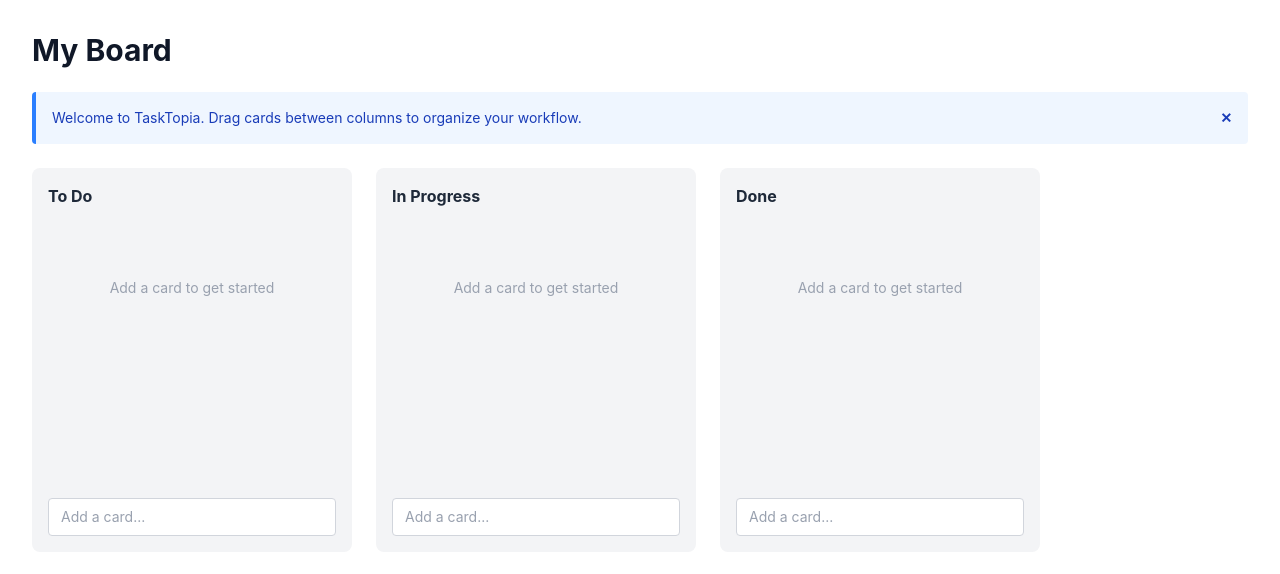
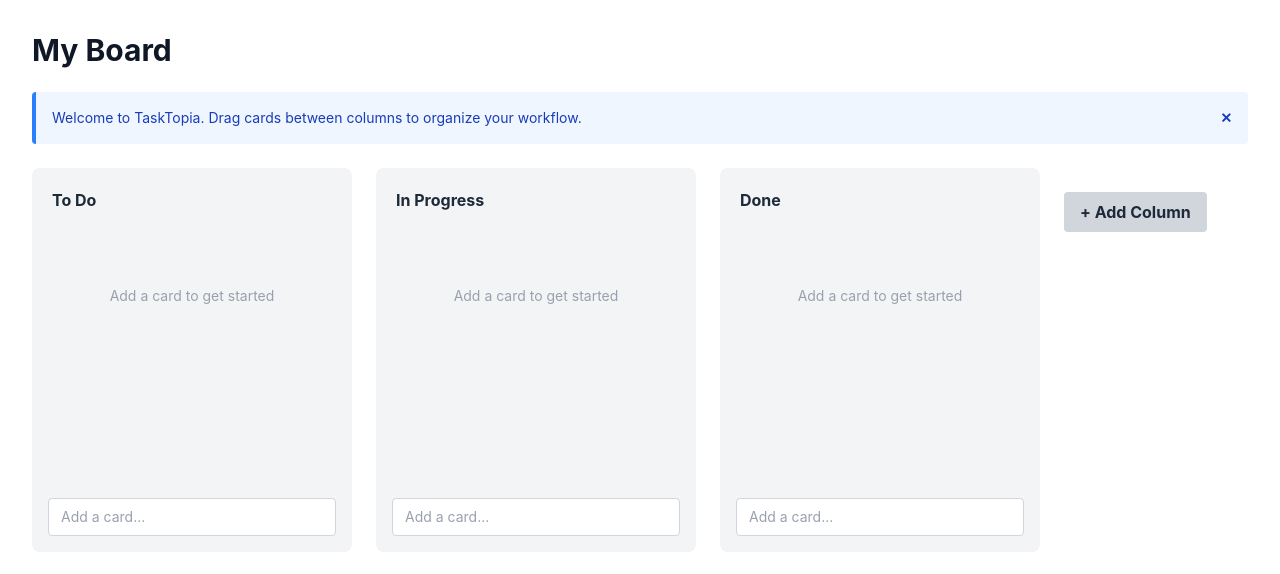
Before and after one commit to TantBella/ai_kanban, a React (Vite) app in the folder Kanban/: page / in a window 1280 px wide. Shown: the top 574 px of the page. Built offline with nearby package versions, Linux system fonts and the light colour scheme.

Commit message:
column organization

```diff
--- a/Kanban/src/components/Board/Board.tsx
+++ b/Kanban/src/components/Board/Board.tsx
@@ -125,6 +125,39 @@ export function Board() {
     []
   );
 
+  const handleAddColumn = useCallback((columnName: string) => {
+    setBoard((prevBoard) => ({
+      ...prevBoard,
+      columns: [
+        ...prevBoard.columns,
+        {
+          id: `col-${Date.now()}`,
+          name: columnName,
+          tasks: [],
+        },
+      ],
+    }));
+  }, []);
+
+  const handleRenameColumn = useCallback((columnId: string, newName: string) => {
+    setBoard((prevBoard) => ({
+      ...prevBoard,
+      columns: prevBoard.columns.map((col) =>
+        col.id === columnId ? { ...col, name: newName } : col
+      ),
+    }));
+  }, []);
+
+  const handleDeleteColumn = useCallback((columnId: string) => {
+    setBoard((prevBoard) => {
+      if (prevBoard.columns.length <= 1) return prevBoard;
+      return {
+        ...prevBoard,
+        columns: prevBoard.columns.filter((col) => col.id !== columnId),
+      };
+    });
+  }, []);
+
   useEffect(() => {
     try {
       localStorage.setItem(STORAGE_KEY, JSON.stringify(board));
@@ -137,10 +170,22 @@ export function Board() {
     <div className="p-8 bg-white min-h-screen">
       <h1 className="text-3xl font-bold text-gray-900 mb-6">{board.name}</h1>
       <WelcomeBanner />
-      <div className="flex gap-6">
+      <div className="flex gap-6 items-start">
         {board.columns.map((column) => (
-          <Column key={column.id} column={column} onAddCard={handleAddCard} onDeleteCard={handleDeleteCard} onEditCard={handleEditCard} onMoveCard={handleMoveCard} />
+          <Column key={column.id} column={column} onAddCard={handleAddCard} onDeleteCard={handleDeleteCard} onEditCard={handleEditCard} onMoveCard={handleMoveCard} onRenameColumn={handleRenameColumn} onDeleteColumn={handleDeleteColumn} />
         ))}
+        <button
+          onClick={() => {
+            const columnName = prompt('Enter column name:');
+            if (columnName && columnName.trim()) {
+              handleAddColumn(columnName.trim());
+            }
+          }}
+          className="bg-gray-300 hover:bg-gray-400 text-gray-800 font-bold py-2 px-4 rounded mt-6 transition-colors"
+          title="Add a new column"
+        >
+          + Add Column
+        </button>
       </div>
     </div>
   );
--- a/Kanban/src/components/Column/Column.tsx
+++ b/Kanban/src/components/Column/Column.tsx
@@ -2,9 +2,11 @@ import { useState } from 'react';
 import type { ColumnProps } from './Column.types';
 import { Card } from '../Card/Card';
 
-export function Column({ column, onAddCard, onDeleteCard, onEditCard, onMoveCard }: ColumnProps) {
+export function Column({ column, onAddCard, onDeleteCard, onEditCard, onMoveCard, onRenameColumn, onDeleteColumn }: ColumnProps) {
   const [inputValue, setInputValue] = useState('');
   const [isDraggedOver, setIsDraggedOver] = useState(false);
+  const [isRenamingColumn, setIsRenamingColumn] = useState(false);
+  const [renameValue, setRenameValue] = useState(column.name);
   const isEmpty = column.tasks.length === 0 && inputValue === '';
 
   const handleAddCard = () => {
@@ -20,6 +22,38 @@ export function Column({ column, onAddCard, onDeleteCard, onEditCard, onMoveCard
 
   const handleEditCard = (taskId: string, newTitle: string) => {
     onEditCard(column.id, taskId, newTitle);
+  };
+
+  const handleDeleteColumn = () => {
+    if (window.confirm(`Delete column "${column.name}"?`)) {
+      onDeleteColumn(column.id);
+    }
+  };
+
+  const handleRenameStart = () => {
+    setIsRenamingColumn(true);
+    setRenameValue(column.name);
+  };
+
+  const handleRenameSave = () => {
+    const trimmedValue = renameValue.trim();
+    if (trimmedValue && trimmedValue !== column.name) {
+      onRenameColumn(column.id, trimmedValue);
+    }
+    setIsRenamingColumn(false);
+  };
+
+  const handleRenameCancel = () => {
+    setIsRenamingColumn(false);
+    setRenameValue(column.name);
+  };
+
+  const handleRenameKeyDown = (e: React.KeyboardEvent<HTMLInputElement>) => {
+    if (e.key === 'Enter') {
+      handleRenameSave();
+    } else if (e.key === 'Escape') {
+      handleRenameCancel();
+    }
   };
 
   const handleDragOver = (e: React.DragEvent<HTMLDivElement>) => {
@@ -62,7 +96,36 @@ export function Column({ column, onAddCard, onDeleteCard, onEditCard, onMoveCard
         isDraggedOver ? 'bg-blue-100 ring-2 ring-blue-400' : ''
       }`}
     >
-      <h2 className="font-bold text-gray-800 mb-4">{column.name}</h2>
+      <div className="flex justify-between items-center mb-4 group">
+        {isRenamingColumn ? (
+          <input
+            type="text"
+            value={renameValue}
+            onChange={(e) => setRenameValue(e.target.value)}
+            onKeyDown={handleRenameKeyDown}
+            onBlur={handleRenameSave}
+            autoFocus
+            className="flex-1 px-2 py-1 text-sm border border-blue-500 rounded focus:outline-none bg-white font-bold text-gray-800"
+          />
+        ) : (
+          <h2
+            onClick={handleRenameStart}
+            className="font-bold text-gray-800 flex-1 cursor-pointer hover:bg-gray-200 p-1 rounded transition-colors"
+          >
+            {column.name}
+          </h2>
+        )}
+        <button
+          onClick={handleDeleteColumn}
+          className="opacity-0 group-hover:opacity-100 transition-opacity p-1 text-red-500 hover:text-red-700 hover:bg-red-50 rounded"
+          title="Delete column"
+          aria-label="Delete column"
+        >
+          <svg className="w-4 h-4" fill="currentColor" viewBox="0 0 20 20">
+            <path fillRule="evenodd" d="M9 2a1 1 0 00-.894.553L7.382 4H4a1 1 0 000 2v10a2 2 0 002 2h8a2 2 0 002-2V6a1 1 0 100-2h-3.382l-.724-1.447A1 1 0 0011 2H9zM7 8a1 1 0 012 0v6a1 1 0 11-2 0V8zm5-1a1 1 0 00-1 1v6a1 1 0 102 0V8a1 1 0 00-1-1z" clipRule="evenodd" />
+          </svg>
+        </button>
+      </div>
       <div className="space-y-3 flex-1">
         {column.tasks.map((task, index) => (
           <Card
--- a/Kanban/src/components/Column/Column.types.ts
+++ b/Kanban/src/components/Column/Column.types.ts
@@ -6,4 +6,6 @@ export interface ColumnProps {
   onDeleteCard: (columnId: string, taskId: string) => void;
   onEditCard: (columnId: string, taskId: string, newTitle: string) => void;
   onMoveCard: (sourceColumnId: string, targetColumnId: string, taskId: string, sourceIndex: number, targetIndex: number) => void;
+  onRenameColumn: (columnId: string, newName: string) => void;
+  onDeleteColumn: (columnId: string) => void;
 }
```
Also changed, not shown: 3 other files (tests, documents, lock files or other folders).
